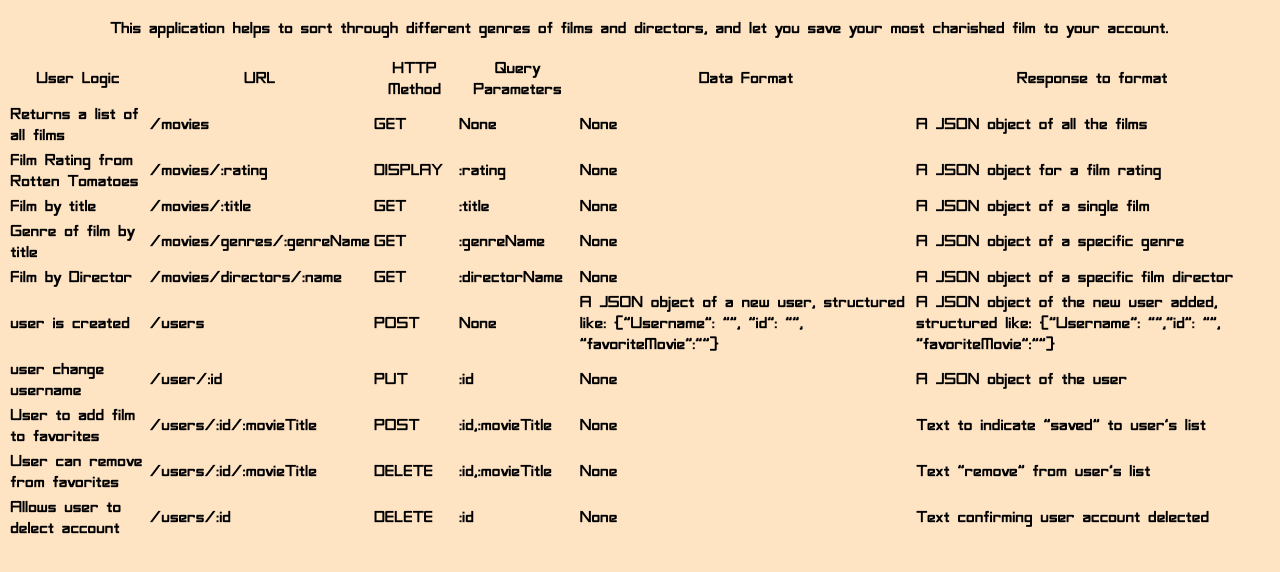
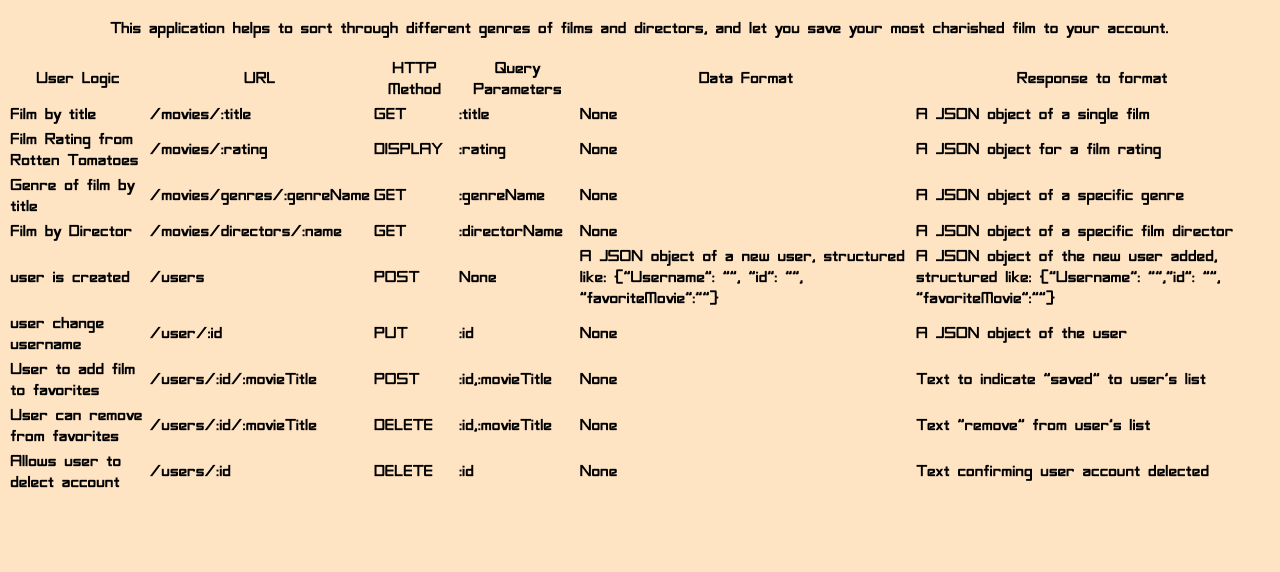
Before and after one commit to MatthewMonti/movie-api, a website: page public/documentation.html in a window 1280 px wide. Shown: the part 116-688 px from the top of the page. Drawn offline with Linux system fonts and the light colour scheme; files that its build step writes are made by us from their sources; files whose address does not match are found by name.

Commit message:
UPDATE DOC HTML

```diff
--- a/public/documentation.html
+++ b/public/documentation.html
@@ -33,12 +33,12 @@
     </thead>
     <tbody>
       <tr>
-        <td>Returns a list of all films</td>
-        <td>/movies</td>
+        <td>Film by title</td>
+        <td>/movies/:title</td>
         <td>GET</td>
+        <td>:title</td>
         <td>None</td>
-        <td>None</td>
-        <td>A JSON object of all the films</td>
+        <td>A JSON object of a single film</td>
       </tr>
       <tr>
         <td>Film Rating from Rotten Tomatoes</td>
@@ -47,14 +47,6 @@
         <td>:rating</td>
         <td>None</td>
         <td>A JSON object for a film rating</td>
-      </tr>
-      <tr>
-        <td>Film by title</td>
-        <td>/movies/:title</td>
-        <td>GET</td>
-        <td>:title</td>
-        <td>None</td>
-        <td>A JSON object of a single film</td>
       </tr>
       <tr>
         <td>Genre of film by title</td>
```
